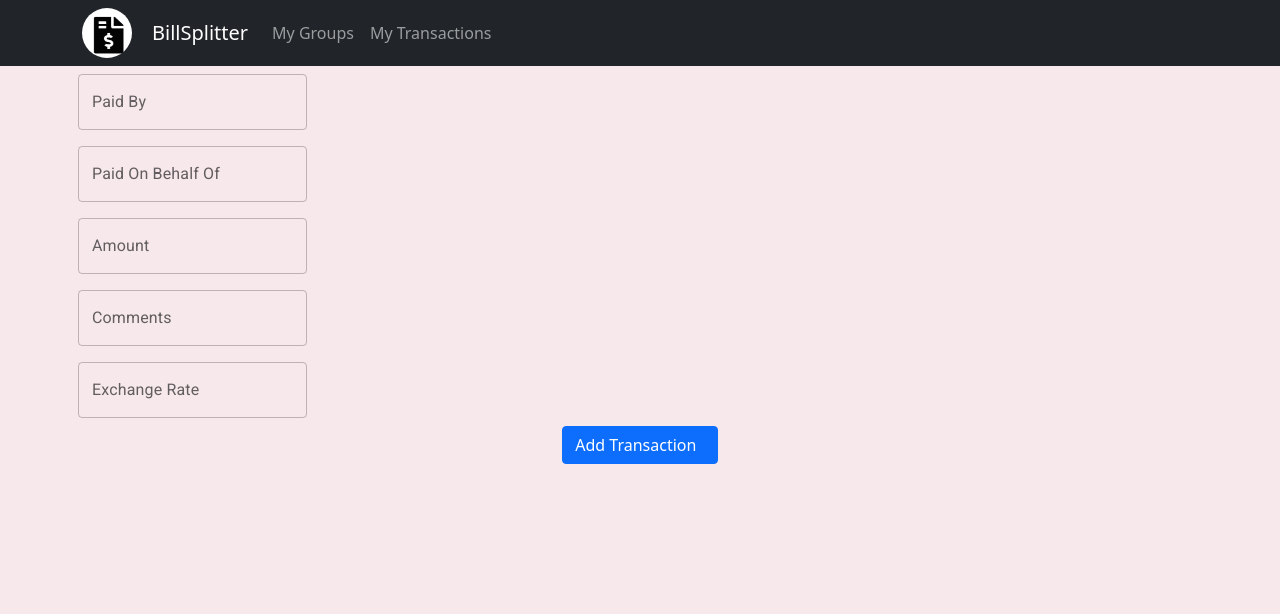
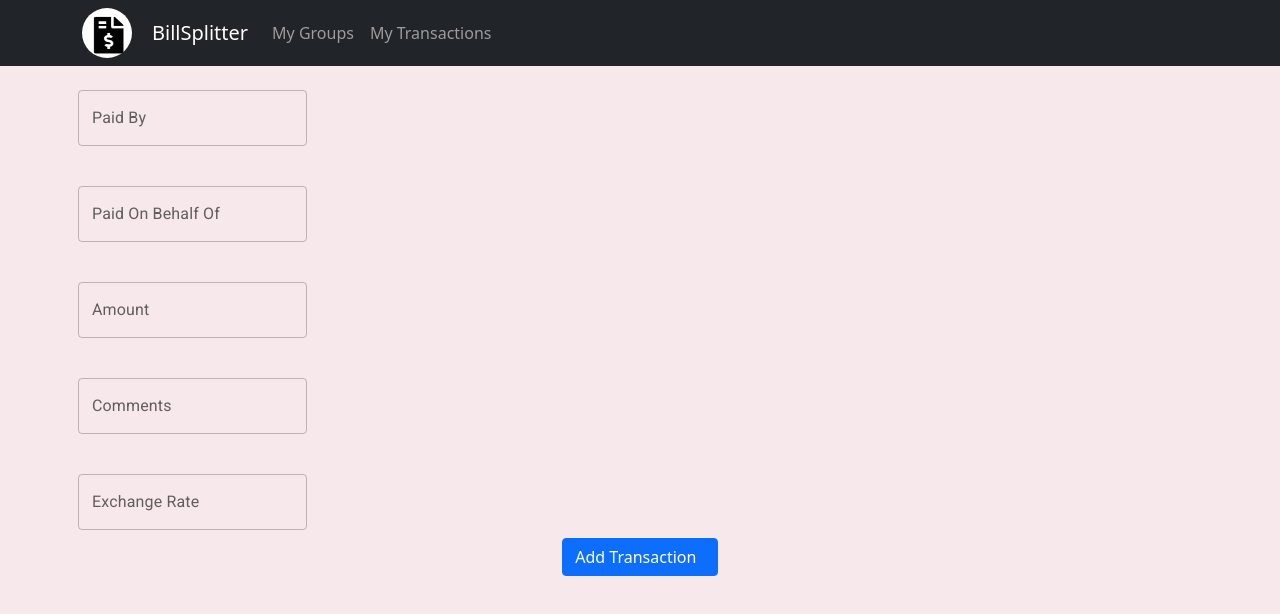
Before and after one commit to shwethaaaaaa/HEAP-billsplitter, a React (Create React App) app: page /CreateTransactionForm in a window 1280 px wide. Shown: the top 614 px of the page. Built offline with nearby package versions, Linux system fonts and the light colour scheme.

Commit message:
Minor Aesthetic changes

```diff
--- a/src/pages/CreateTransactionForm.js
+++ b/src/pages/CreateTransactionForm.js
@@ -67,25 +67,31 @@ import CreateTransaction from './CreateTransaction';
         autoComplete="off"
       >
         <div style= {{ margin:'auto'}}>
-            <Container className='mt-5; ' >
-                <Row>
+            <Container fluid="sm" className='mt-3'>
+                <Row classname = 'mx-4'>
                     <TextField id="outlined-basic" label="Paid By" variant="outlined" value={paidby} onChange={handleChange1}/>
                 </Row>
-                <Row>
+                <br/>
+                <Row classname = 'mx-4'>
                     <TextField id="outlined-basic" label="Paid On Behalf Of" variant="outlined" value={paidfor} onChange={handleChange2}/>
                 </Row>
-                <Row>
+                <br/>
+                <Row classname = 'mx-4'>
                     <TextField id="outlined-basic" label="Amount" variant="outlined" value={amount} onChange={handleChange3}/>
                 </Row>
-                <Row>
+                <br/>
+                <Row classname = 'mx-4'>
                     <TextField id="outlined-basic" label="Comments" variant="outlined" value={comments} onChange={handleChange4}/>
                 </Row>
-                <Row>
-                <TextField id="outlined-basic" label="Exchange Rate" variant="outlined" value={exchangerate} onChange={handleChange5}/>
+                <br/>
+                <Row classname = 'mx-4'>
+
+                    <TextField id="outlined-basic" label="Exchange Rate" variant="outlined" value={exchangerate} onChange={handleChange5}/>
                 </Row>
 
             </Container>
-            <Button variant="primary" onClick = {handlesubmit}>Add Transaction&nbsp;&nbsp;</Button>
+
+            <Button classname="mt-5 mb-3" variant="primary" onClick = {handlesubmit}>Add Transaction&nbsp;&nbsp;</Button>
 
             {submitForm && <CreateTransactionIntermediate transactiondata ={ transactiondata }/> }
 
--- a/src/pages/Group.js
+++ b/src/pages/Group.js
@@ -117,7 +117,7 @@ export default function TransactionTable() {
           </div>
 
 
-          <div className="mb-2">
+          <div className="mb-2 ms-4">
             <Button href = {`/CreateTransactionForm?${group_id}`}variant="primary" size="lg">
               Add Transaction
             </Button>
@@ -128,9 +128,6 @@ export default function TransactionTable() {
           </div>
 
 
-
-
-
         </>
     );
 }
--- a/src/pages/GroupCard.js
+++ b/src/pages/GroupCard.js
@@ -12,10 +12,11 @@ export default function MyGroupCards({mygroupsdata}){
     console.log(MyGroups)
     return(
          <>
-            <Container className='mt-5'>
-                {MyGroups.map((option, idx) => (
-                    <Row key={ idx }>
-                        <Col>
+             <Container className='mt-5'>
+                {MyGroups.map((option) => (
+
+                    <Row className="ms-4" >
+                        <Col className="mb-3" >
                             <Card style={{ width: '18rem' }} className='my-auto'>
                                         <Card.Img variant="top" src={require('./friendss.jpg')}/>
                                         <Card.Body>
@@ -27,11 +28,16 @@ export default function MyGroupCards({mygroupsdata}){
                             </Card>
                         </Col>
                     </Row>
+
+
                 ))}
-                <Row>
+                <Row className="mt-3">
                 <Button href = "./CreateGroup"  variant="dark">Create New Group</Button>
                 </Row>
+
             </Container>
+
+
 
 
          </>
```
